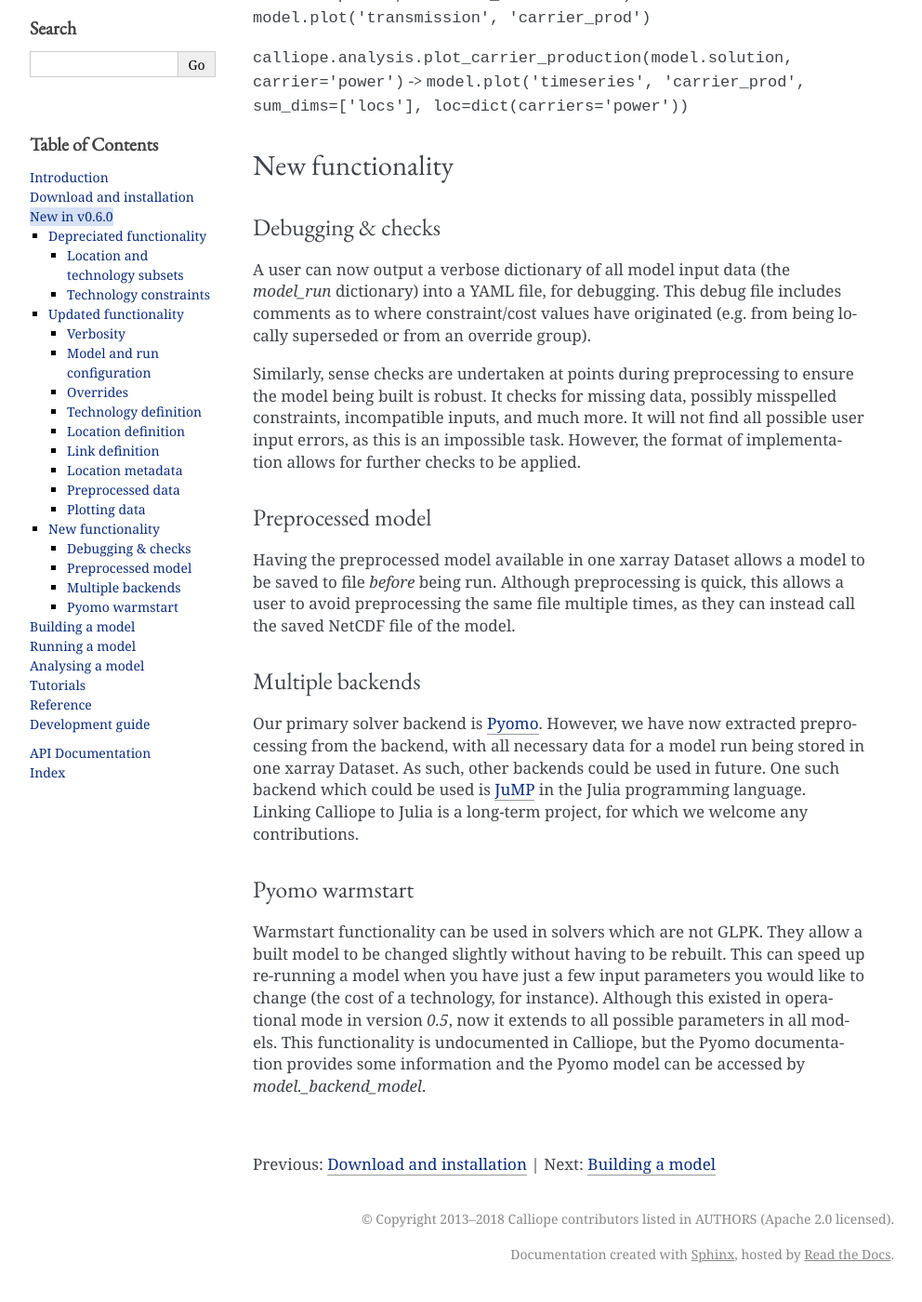
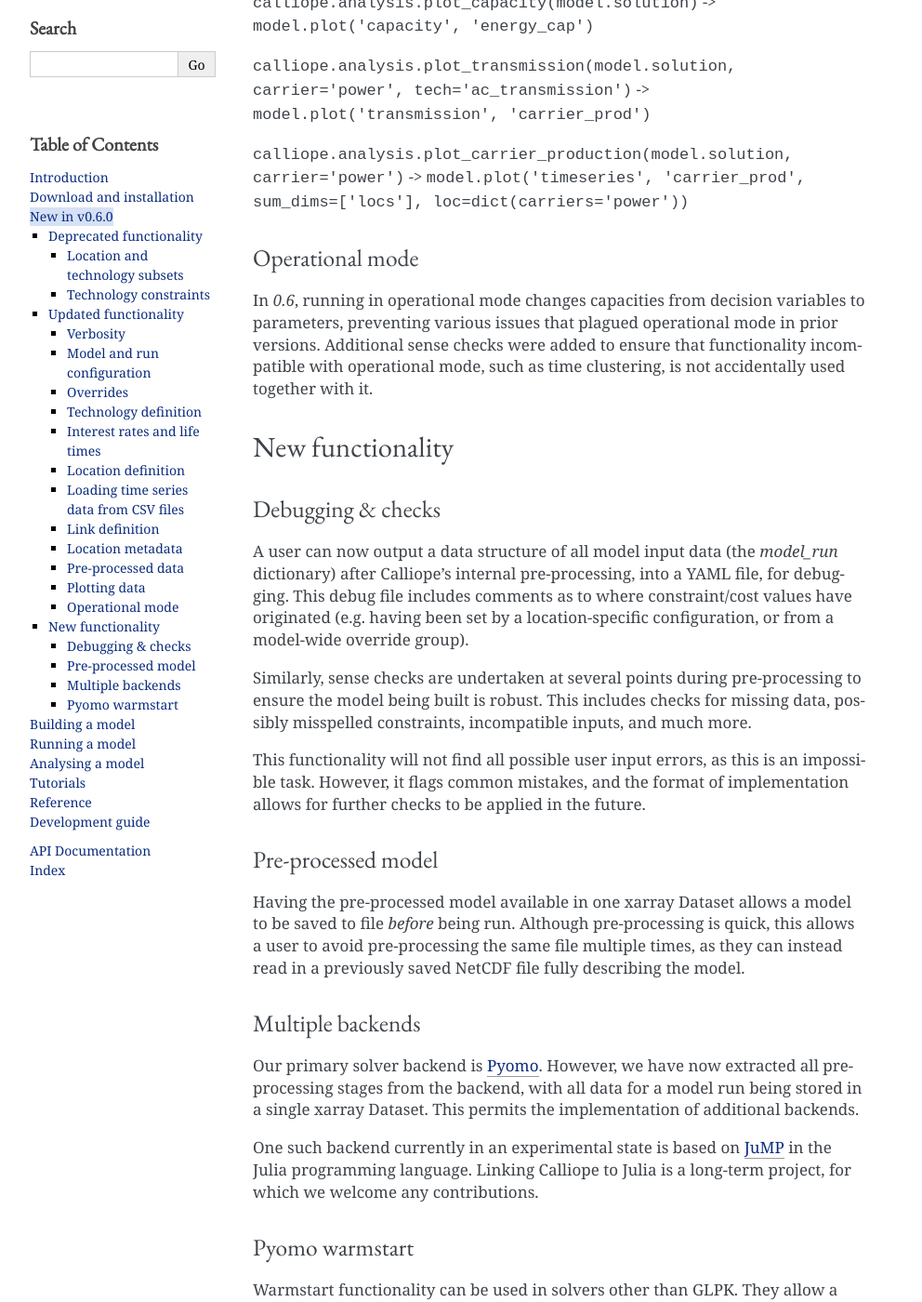
Before and after one commit to calliope-project/calliope, a Sphinx documentation site: the page built from doc/user/whatsnew.rst, in a window 1280 px wide and 1400 px high, scrolled down 8850 px. Shown: the whole window at 93% size, without its empty margins (148-1140 px from the left). Built offline with Sphinx 7.4.7, drawn with Linux system fonts in a browser that asks for light colours; pages that are not in the unit, such as notebooks, are missing from menus; some of the changed text lies outside the part shown.

Commit message:
Doc updates

```diff
--- a/doc/conf.py
+++ b/doc/conf.py
@@ -57,6 +57,7 @@
     'scipy', 'scipy.cluster', 'scipy.cluster.vq',
     'scipy.spatial', 'scipy.spatial.distance',
     'sklearn',
+    'bokeh', 'bokeh.plotting', 'bokeh.models', 'bokeh.core.properties',
     'plotly', 'plotly.offline', 'plotly.graph_objs'
 ]
 
--- a/doc/index.rst
+++ b/doc/index.rst
@@ -14,7 +14,7 @@
 
 ------------
 
-Calliope is a framework to develop energy system models, with a focus on flexibility, high spatial and temporal resolution, the ability to execute many runs based on the same base model, and a clear separation of framework (code) and model (data).
+Calliope focuses on flexibility, high spatial and temporal resolution, the ability to execute many runs based on the same base model, and a clear separation of framework (code) and model (data).
 
 A model based on Calliope consists of a collection of text files (in YAML and CSV formats) that define the technologies, locations and resource potentials. Calliope takes these files, constructs an optimization problem, solves it, and reports results in the form of `xarray Datasets <http://xarray.pydata.org/en/stable/>`_ which in turn can easily be converted into `Pandas <http://pandas.pydata.org/>`_ data structures, for easy analysis with Calliope's built-in tools or the standard Python data analysis stack.
 
--- a/doc/user/whatsnew.rst
+++ b/doc/user/whatsnew.rst
@@ -4,27 +4,29 @@
 New in v0.6.0
 =============
 
-Version `0.6` is backwards incompatible with version `0.5`. If you are familiar with how Calliope functions then this page will act as a reference for moving to using version `0.6`.
+Version `0.6` is backwards incompatible with version `0.5`. If you are familiar with how Calliope functions then this page will act as a reference for moving to version `0.6`.
 
--------------------------
-Depreciated functionality
--------------------------
-If you require any depreciated functionality, we recommend you open an issue on GitHub for it to be built into a later version of 0.6
+------------------------
+Deprecated functionality
+------------------------
+
+If you require any deprecated functionality, we recommend you `open an issue on GitHub <https://github.com/calliope-project/calliope/issues>`_ for it to be built into a later revision of `0.6`.
 
 Location and technology subsets
 ===============================
 
-In model configuration, `subset_x` and `subset_y` (allowing subsetting the used locations and technologies, respectively) no longer exist. `subset_t`, now `subset_time`, does still exist.
+In model configuration, `subset_x` and `subset_y` (subsetting the used locations and technologies, respectively) no longer exist. `subset_t`, now called `subset_time`, does still exist.
 
 Technology constraints
 ======================
-* `s_time` (providing a minimum/maximum/exact time of stored energy available for discharge) no longer exists. This constraint was relatively volatile when providing any combination of `s_cap`, `e_cap`, `c_rate` and time clustering.
 
-* The variable `r2` (providing a secondary resource that could be used by a supply/supply_plus technology), along with all its constraints, have been removed. To utilise multiple inputs, conversion_plus can be used instead.
+* `s_time` (providing a minimum/maximum/exact time of stored energy available for discharge) no longer exists. This constraint was relatively unpredictable in its effects when providing any combination of `s_cap`, `e_cap`, `c_rate` and time clustering.
 
-* `r_scale_to_peak` (allowing a user to provide a value for the peak resource to which the entire time series would be scaled accordingly) has been removed. `resource_scale` (previously `r_scale`) can still be used for scaling resource values
+* The variable `r2` (providing a secondary resource that could be used by a supply/supply_plus technology), along with all its constraints, have been removed. To utilise multiple resource inputs, conversion_plus can be used instead.
 
-* `weight` (providing a technology a disproportionate weight in the objective function calculation) has been removed.
+* `r_scale_to_peak` (allowing a user to provide a value for the peak resource to which the entire time series would be scaled accordingly) has been removed. `resource_scale` (previously `r_scale`) can still be used for scaling resource values by the given scale factor.
+
+* `weight` (giving a technology a disproportionate weight in the objective function calculation) has been removed.
 
 ---------------------
 Updated functionality
@@ -44,6 +47,7 @@
 
 Constraints/Costs
 -----------------
+
 - `e` -> `energy`, e.g. `e_cap` -> `energy_cap`
 - `r` -> `resource`, e.g. `r_cap` -> `resource_cap`
 - `s` -> `storage`, e.g. `s_cap` -> `storage_cap`
@@ -52,93 +56,74 @@
 
 Variables
 ---------
-- `r` -> `resource_con`: an output from the model of how much resource was consumed
+
+- `r` -> `resource_con`: an output from the model giving how much of a resource was consumed
 - `r` -> `resource`: the available resource as an input parameter to the model
 - `c_prod`/`c_con` -> `carrier_prod`/`carrier_con`: The produced/consumed carrier energy in each time storage_cap
 
-
 Model and run configuration
 ===========================
-`run.yaml` no longer exists. Instead, the information is all stored in `model.yaml` under the headings `model` and `run`.
+
+`run.yaml` no longer exists. Instead, all information needed to run a model is now stored in `model.yaml` under the headings `model` and `run`.
 
 `run` *only* contains information about the solver: which one to use and any specific solver options to apply.
+
 `model` contains all other information: time subsetting, model mode, output format, parallel runs, and time clustering.
 
-To call a model, point to the `model.yaml` file.
+To solve a model, point to the `model.yaml` file, e.g.: ``calliope run path/to/model.yaml``.
+
+.. _0.6_overrides:
 
 Overrides
 =========
-Overrides are no longer applied within `run.yaml` (or even `model.yaml`). Instead, any overrides are grouped and placed into a seperate YAML file, e.g. `overrides.yaml`. Each group defines any overrides to the technology, location, link, model, or run definitions. Each group can then be called when calling the model, e.g.:
+
+Overrides are no longer applied within `run.yaml` (or even `model.yaml`). Instead, overrides are grouped and placed into a seperate YAML file, called for example `overrides.yaml`.
+
+Each group defines any number of overrides to the technology, location, link, model, or run definitions. One or several such groups can then be applied when solving a model, e.g.:
 
 `overrides.yaml`:
 
 .. code-block:: yaml
 
-    update_costs:
+    higher_costs:
         techs.ccgt.costs.monetary.energy_cap: 10
         locations.region2.techs.csp.costs.monetary.energy_cap: 100
-    winter:
+    winter_subset:
         model.subset_time: ['2005-01-01', '2005-02-28']
+
+Running in the command line:
+
+.. code-block:: shell
+
+    calliope run model.yaml --override_file=overrides.yaml:higher_costs
+
+    calliope run model.yaml --override_file=overrides.yaml:update_costs,winter_subset
 
 Running interactively:
 
 .. code-block:: python
 
-    model = Calliope.Model('model.yaml', override_file='overrides.yaml:update_costs') # only apply the 'update_costs' override group
+    model = calliope.Model('model.yaml', override_file='overrides.yaml:higher_costs') # only apply the 'update_costs' override group
 
-    model2 = Calliope.Model('model.yaml', override_file='overrides.yaml:update_costs,winter') # apply both the 'update_costs' and 'winter' override groups
+    model2 = calliope.Model('model.yaml', override_file='overrides.yaml:higher_costs,winter_subset') # apply both the 'update_costs' and 'winter' override groups
 
-Running in command line:
-
-.. code-block:: shell
-
-    calliope run model.yaml --override_file=overrides.yaml:update_costs
-
-    calliope run model.yaml --override_file=overrides.yaml:update_costs,winter
-
-
-As in `0.5`, overrides can be applied when calling the model, via the argument `override_dict`. A dictionary can then be given:
+As in version `0.5`, overrides can be applied when creating a `Model` object, via the argument `override_dict`. A dictionary can then be given:
 
 .. code-block:: python
 
-    update_costs = dict(
-        techs=dict(
-            ccgt=dict(
-                costs=dict(
-                    monetary=dict(
-                        energycap=10
-                    )
-                )
-            )
-        )
-        locations=dict(
-            region2=dict(
-                csp=dict(
-                    costs=dict(
-                        monetary=dict(
-                            energy_cap=100
-                        )
-                    )
-                )
-            )
-        )
-    )
+    update_costs = {
+        'techs.ccgt.costs.monetary.energy_cap': 10,
+        'locations.region2.techs.csp.costs.monetary.energy_cap': 100
+    }
 
-    # or use the following, which is less verbose!
-    update_costs = calliope.AttrDict.yaml_from_string(
-        """
-        techs.ccgt.costs.monetary.energy_cap: 10
-        locations.region2.techs.csp.costs.monetary.energy_cap: 100
-        """
-    )
-
-    model = Calliope.Model('model.yaml', override_dict=update_costs)
+    model = calliope.Model('model.yaml', override_dict=update_costs)
 
 Technology definition
 =====================
-A technology is now defined in three parts: `essentials`, `constraints`, and `costs`. All top-level definitions (`parent`, `carrier_out`, etc.) are now given under `essentials` and cannot be edited at a local level. `constraints` and `costs` remain the same as in 0.5, except with more verbose naming:
 
-old:
+A technology is now defined in three parts: `essentials`, `constraints`, and `costs`. All top-level definitions (`parent`, `carrier_out`, etc.) are now given under `essentials` and cannot be defined per-location -- they are defined only once for a given technology and apply model-wide. Both `constraints` and `costs` remain the same as in `0.5`, but with more verbose naming:
+
+Old:
 
 .. code-block:: yaml
 
@@ -154,7 +139,7 @@
                 e_cap: 15
                 om_fuel: 0.1
 
-new:
+New:
 
 .. code-block:: yaml
 
@@ -175,7 +160,7 @@
 
 Carrier ratios and export carriers have also been moved from essentials into constraints:
 
-old:
+Old:
 
 .. code-block:: yaml
 
@@ -198,7 +183,7 @@
                 om_var: 0.004
                 export: file=export_power.csv
 
-new:
+New:
 
 .. code-block:: yaml
 
@@ -223,11 +208,9 @@
                 om_prod: 0.004
                 export: file=export_power.csv
 
-As seen in both above examples, technology lifetime and interest rate have been defined in the new models. These are required for any technology which has investment costs (i.e. those which are not `om_`... or `export`).
-
 Per distance constraints and costs have now been incorporated under the constraints and costs keys, with a '_per_distance' suffix:
 
-old:
+Old:
 
 .. code-block:: yaml
 
@@ -243,7 +226,7 @@
             monetary:
                 e_cap: 0.3
 
-new:
+New:
 
 .. code-block:: yaml
 
@@ -261,23 +244,31 @@
                 interest_rate: 0.10
                 energy_cap_per_distance: 0.3
 
+Interest rates and life times
+=============================
+
+As seen in the above examples, technology lifetime and interest rate must now be defined for each technology, under `costs`. In version `0.5`, technologies not defining these would silently use implicit default values of 0.10 for interest rate and 25 years for life time. Setting these explicitly for any technology which has investment costs (i.e. those which are not `om_`... or `export`) is now mandatory; no default values exist any more.
+
 Location definition
 ===================
-At a location level, technologies are defined as YAML keys, not in a list. They can then apply local level constraints, which supercede the global technology constraints:
 
-old:
+In version `0.5`, location definitions included a list of technologies to permit at that location(s). An additional `overrides` key permitted per-location changes to model-wide technology definitions.
+
+In `0.6`, "overriding" refers only to model-wide overrides applied :ref:`as described above <0.6_overrides>`. At each location, `techs` simply lists all allowed technologies and any possible changes to model-wide configurationi values to apply at this location only, as shown below:
+
+Old:
 
 .. code-block:: yaml
 
     locations:
         region1:
             techs: [ccgt, csp]
-                overrides:
-                    ccgt:
-                        constraints:
-                            energy_cap: 100
+            overrides:
+                ccgt:
+                    constraints:
+                        energy_cap: 100
 
-new:
+New:
 
 .. code-block:: yaml
 
@@ -287,11 +278,16 @@
                 ccgt:
                     constraints:
                         energy_cap: 100
-                csp: # note that csp is given as a key, but has no local overrides to apply
+                # Note that csp must be listed to be permitted at this location,
+                # even though it has no location-specific configuration.
+                csp:
 
-`x_map` (mapping a technology name to a column in a timeseries file) has been removed. Instead, a used can define the timeseries file column in the same line as defining the file, following a `:`. If no column is provided, the location name will be assumed:
+Loading time series data from CSV files
+=======================================
 
-old:
+`x_map` (mapping a technology name to a column in a CSV file) has been removed. Instead, a user can define the time series file column when defining the file name, separated from the file name by a `:`. If no column name is provided, Calliope will look for a column with the location name.
+
+Old:
 
 .. code-block:: yaml
 
@@ -304,7 +300,7 @@
                         constraints:
                             r: file # will look for the column `demand` in the file `demand_heat_r.csv`
 
-new:
+New:
 
 .. code-block:: yaml
 
@@ -317,9 +313,10 @@
 
 Link definition
 ===============
-Links have remained much the same as before. However, there is a slightly different structure in defining the technologies:
 
-old:
+Links have remained much the same as before. However, there is a slightly different structure in defining technologies, bringing the definition of link technologies more in line with the rest of the model configuration format.
+
+Old:
 
 .. code-block:: yaml
 
@@ -329,7 +326,7 @@
                 constraints:
                     e_cap: 1000
 
-new:
+New:
 
 .. code-block:: yaml
 
@@ -361,8 +359,7 @@
             region1: {x: 2, y: 7}
             region2: {x: 8, y: 7}
 
-new:
-
+New:
 
 .. code-block:: yaml
 
@@ -377,19 +374,22 @@
                 demand_power:
             coordinates: {x: 8, y: 7}
 
+Pre-processed data
+==================
 
-Preprocessed data
-=================
-Version `0.5` kept preprocessed data in either a dictionary (static data), pandas dataframe (location data) or an xarray dataset (timeseries data). To view a value that would be used in optimisation, the user would call `model.get_option()`. Similarly, to edit a value before running the model, a user could use `model.set_option()`.
+Version `0.5` kept pre-processed data in either a dictionary (static data), pandas dataframe (location data) or an xarray dataset (timeseries data). To view a value that would be used in optimisation, the user would call `model.get_option()`. Similarly, to edit a value before running the model, a user could use `model.set_option()`.
 
-Now, all preprocessed data is held in one xarray dataset: `model.inputs`. To view and edit this data before it is sent to the solver, a user need only use standard xarray functions (see their `documentation <http://xarray.pydata.org/en/stable/>`_ for more information).
+Now, all pre-processed data is held in a single unified xarray dataset: `model.inputs`.
+
+To view and edit this data before it is sent to the solver, a user need only use standard xarray functionality (see their `documentation <http://xarray.pydata.org/en/stable/>`_ for more information).
 
 Plotting data
 =============
+
 .. Note::
-    Advanced plotting is still under construction. All input/output data can be plotted by the user, using their preferred method, in case our current functions are insufficient.
+    Advanced plotting is still under construction. In case our current functionality is insufficient, input and output data can be plotted by the user using their preferred Python plotting tools, or any other language that can access either NetCDF or CSV data.
 
-Plotting functions can now be called directly on the model and currently use `Plotly <https://plot.ly/python/>`_ instead of matplotlib.
+Plotting functions can now be called directly on the model and now use `Plotly <https://plot.ly/python/>`_ instead of `0.5`'s matplotlib.
 
 Changes are:
 
@@ -400,25 +400,39 @@
 ``calliope.analysis.plot_carrier_production(model.solution, carrier='power')`` ->
 ``model.plot('timeseries', 'carrier_prod', sum_dims=['locs'], loc=dict(carriers='power'))``
 
+Operational mode
+================
+
+In `0.6`, running in operational mode changes capacities from decision variables to parameters, preventing various issues that plagued operational mode in prior versions. Additional sense checks were added to ensure that functionality incompatible with operational mode, such as time clustering, is not accidentally used together with it.
+
 -----------------
 New functionality
 -----------------
 
 Debugging & checks
 ==================
-A user can now output a verbose dictionary of all model input data (the `model_run` dictionary) into a YAML file, for debugging. This debug file includes comments as to where constraint/cost values have originated (e.g. from being locally superseded or from an override group).
 
-Similarly, sense checks are undertaken at points during preprocessing to ensure the model being built is robust. It checks for missing data, possibly misspelled constraints, incompatible inputs, and much more. It will not find all possible user input errors, as this is an impossible task. However, the format of implementation allows for further checks to be applied.
+A user can now output a data structure of all model input data (the `model_run` dictionary) after Calliope's internal pre-processing, into a YAML file, for debugging. This debug file includes comments as to where constraint/cost values have originated (e.g. having been set by a location-specific configuration, or from a model-wide override group).
 
-Preprocessed model
-==================
-Having the preprocessed model available in one xarray Dataset allows a model to be saved to file *before* being run. Although preprocessing is quick, this allows a user to avoid preprocessing the same file multiple times, as they can instead call the saved NetCDF file of the model.
+Similarly, sense checks are undertaken at several points during pre-processing to ensure the model being built is robust. This includes checks for missing data, possibly misspelled constraints, incompatible inputs, and much more.
+
+This functionality will not find all possible user input errors, as this is an impossible task. However, it flags common mistakes, and the format of implementation allows for further checks to be applied in the future.
+
+Pre-processed model
+===================
+
+Having the pre-processed model available in one xarray Dataset allows a model to be saved to file *before* being run. Although pre-processing is quick, this allows a user to avoid pre-processing the same file multiple times, as they can instead read in a previously saved NetCDF file fully describing the model.
 
 Multiple backends
 =================
-Our primary solver backend is `Pyomo <http://www.pyomo.org/>`_. However, we have now extracted preprocessing from the backend, with all necessary data for a model run being stored in one xarray Dataset. As such, other backends could be used in future. One such backend which could be used is `JuMP <https://github.com/JuliaOpt/JuMP.jl>`_ in the Julia programming language. Linking Calliope to Julia is a long-term project, for which we welcome any contributions.
+
+Our primary solver backend is `Pyomo <http://www.pyomo.org/>`_. However, we have now extracted all pre-processing stages from the backend, with all data for a model run being stored in a single xarray Dataset. This permits the implementation of additional backends.
+
+One such backend currently in an experimental state is based on `JuMP <https://github.com/JuliaOpt/JuMP.jl>`_ in the Julia programming language. Linking Calliope to Julia is a long-term project, for which we welcome any contributions.
 
 Pyomo warmstart
 ===============
 
-Warmstart functionality can be used in solvers which are not GLPK. They allow a built model to be changed slightly without having to be rebuilt. This can speed up re-running a model when you have just a few input parameters you would like to change (the cost of a technology, for instance). Although this existed in operational mode in version `0.5`, now it extends to all possible parameters in all models. This functionality is undocumented in Calliope, but the Pyomo documentation provides some information and the Pyomo model can be accessed by `model._backend_model`.
+Warmstart functionality can be used in solvers other than GLPK. They allow a previously constructed model to be changed slightly without having to be fully rebuilt. This can speed up re-running a model when you have just a few input parameters you would like to change (the cost of a technology, for instance).
+
+Although the use of warmstart existed in operational mode in version `0.5`, now it extends to all possible parameters in all models. This functionality is currently undocumented in Calliope, but the Pyomo documentation provides some information and the Pyomo model built by Calliope can be accessed by `model._backend_model`.
```
Also changed, not shown: other parts of doc/index.rst (+1 -1 lines), other parts of doc/user/whatsnew.rst (+5 -3 lines), doc/user/installation.rst (+4 -4 lines).
